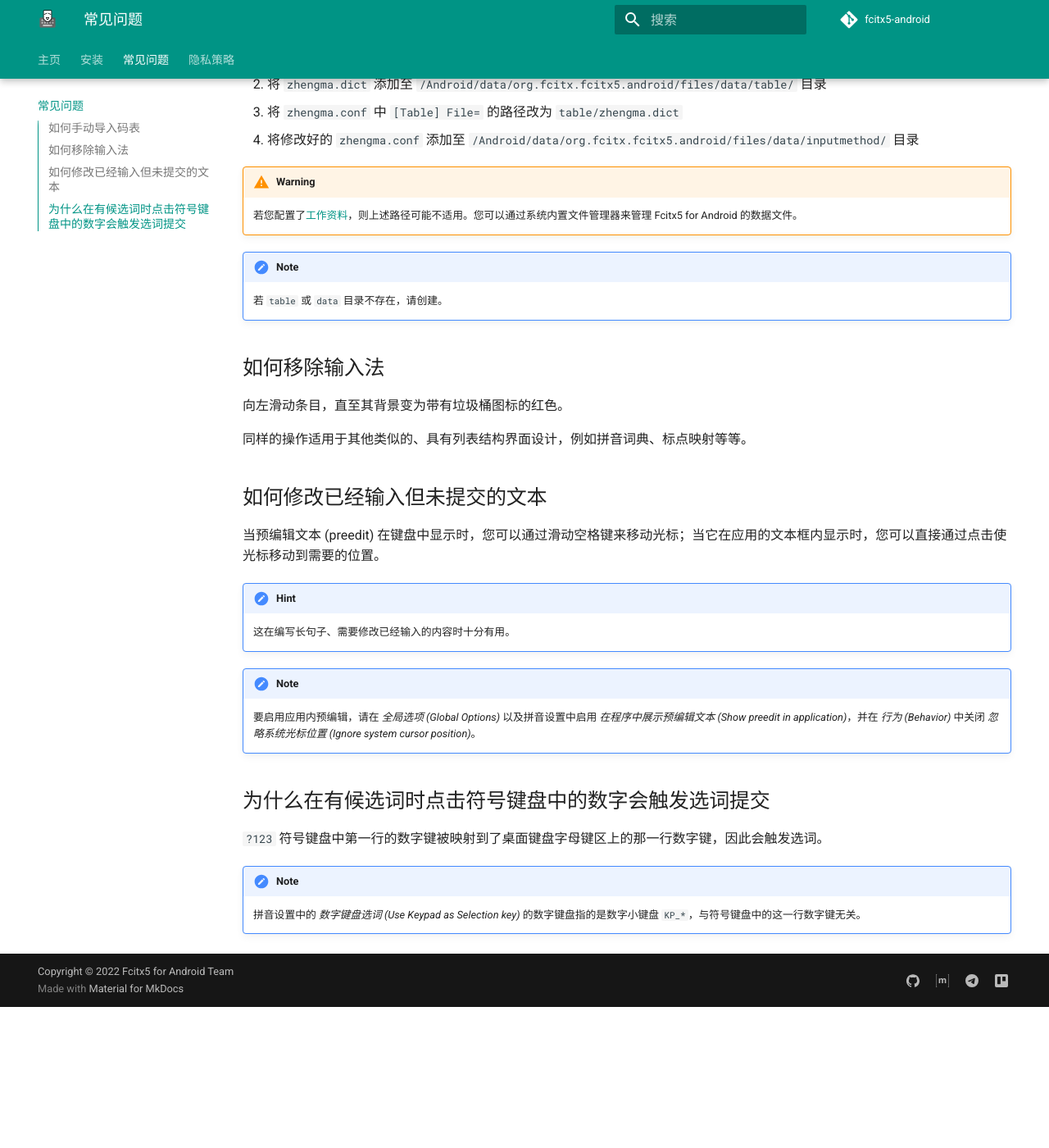
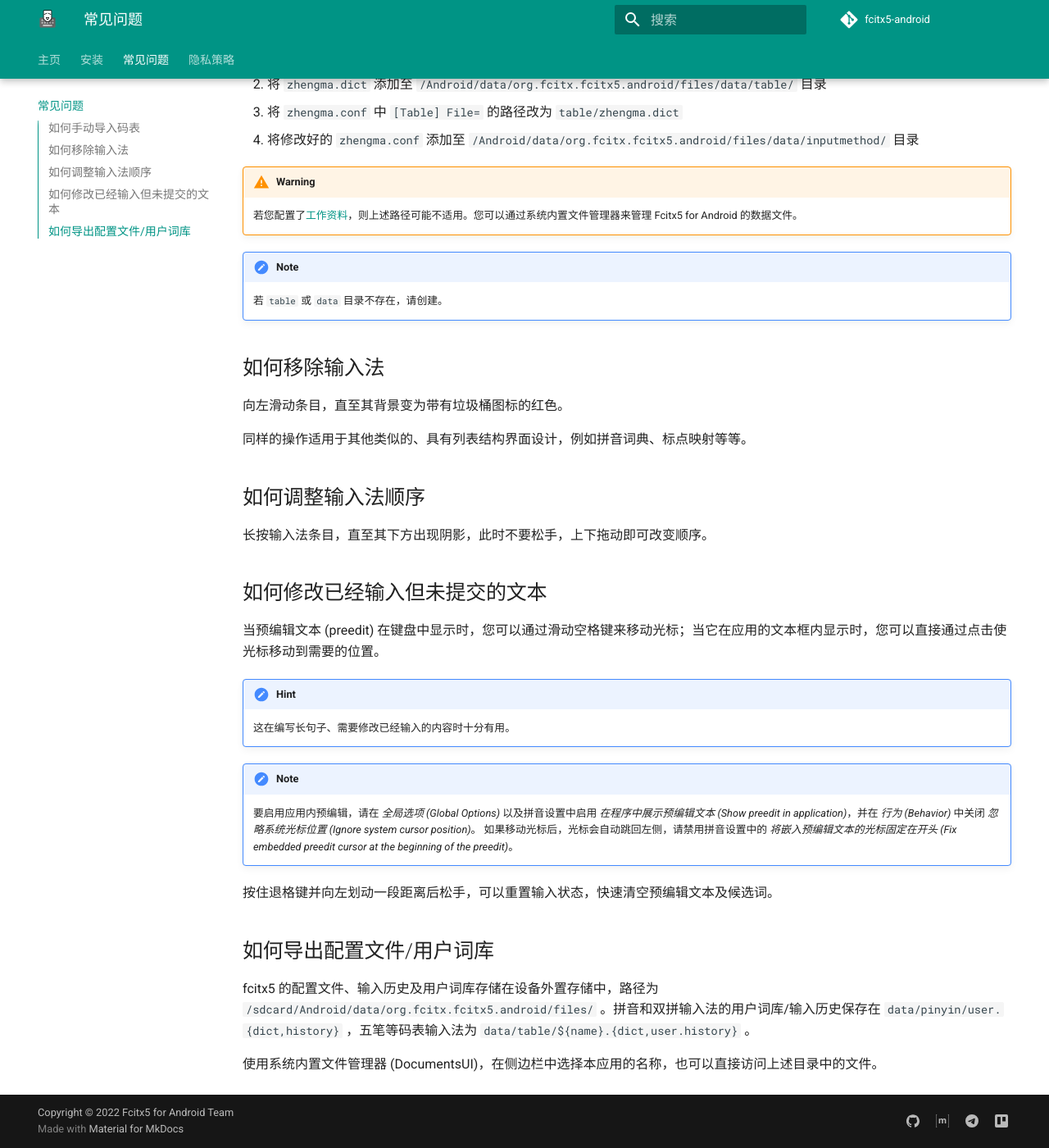
Before and after one commit to fcitx5-android/fcitx5-android.github.io, an MkDocs documentation site: the page built from docs/faq.md, in a window 1280 px wide and 1400 px high, scrolled down 329 px. Shown: the whole window at 82% size. Built offline with MkDocs 1.6.1 and Material for MkDocs 9.7.7, drawn with Linux system fonts in a browser that asks for light colours; comment, search, counter and statistics services are not loaded; before the commit the page ends 1557 px from its top, so only the background shows below that.

Commit message:
Update faq.md

```diff
--- a/docs/faq.md
+++ b/docs/faq.md
@@ -25,6 +25,10 @@
 
 同样的操作适用于其他类似的、具有列表结构界面设计，例如拼音词典、标点映射等等。
 
+## 如何调整输入法顺序
+
+长按输入法条目，直至其下方出现阴影，此时不要松手，上下拖动即可改变顺序。
+
 ## 如何修改已经输入但未提交的文本
 
 当预编辑文本 (preedit) 在键盘中显示时，您可以通过滑动空格键来移动光标；当它在应用的文本框内显示时，您可以直接通过点击使光标移动到需要的位置。
@@ -36,11 +40,12 @@
 !!! note
 
     要启用应用内预编辑，请在 *全局选项 (Global Options)* 以及拼音设置中启用 *在程序中展示预编辑文本 (Show preedit in application)*，并在 *行为 (Behavior)* 中关闭 *忽略系统光标位置 (Ignore system cursor position)*。
+    如果移动光标后，光标会自动跳回左侧，请禁用拼音设置中的 *将嵌入预编辑文本的光标固定在开头 (Fix embedded preedit cursor at the beginning of the preedit)*。
 
-## 为什么在有候选词时点击符号键盘中的数字会触发选词提交
+按住退格键并向左划动一段距离后松手，可以重置输入状态，快速清空预编辑文本及候选词。
 
-`?123` 符号键盘中第一行的数字键被映射到了桌面键盘字母键区上的那一行数字键，因此会触发选词。
+## 如何导出配置文件/用户词库
 
-!!! note
+fcitx5 的配置文件、输入历史及用户词库存储在设备外置存储中，路径为 `/sdcard/Android/data/org.fcitx.fcitx5.android/files/` 。拼音和双拼输入法的用户词库/输入历史保存在 `data/pinyin/user.{dict,history}` ，五笔等码表输入法为 `data/table/${name}.{dict,user.history}` 。
 
-    拼音设置中的 *数字键盘选词 (Use Keypad as Selection key)* 的数字键盘指的是数字小键盘 `KP_*`，与符号键盘中的这一行数字键无关。
+使用系统内置文件管理器 (DocumentsUI)，在侧边栏中选择本应用的名称，也可以直接访问上述目录中的文件。
```
